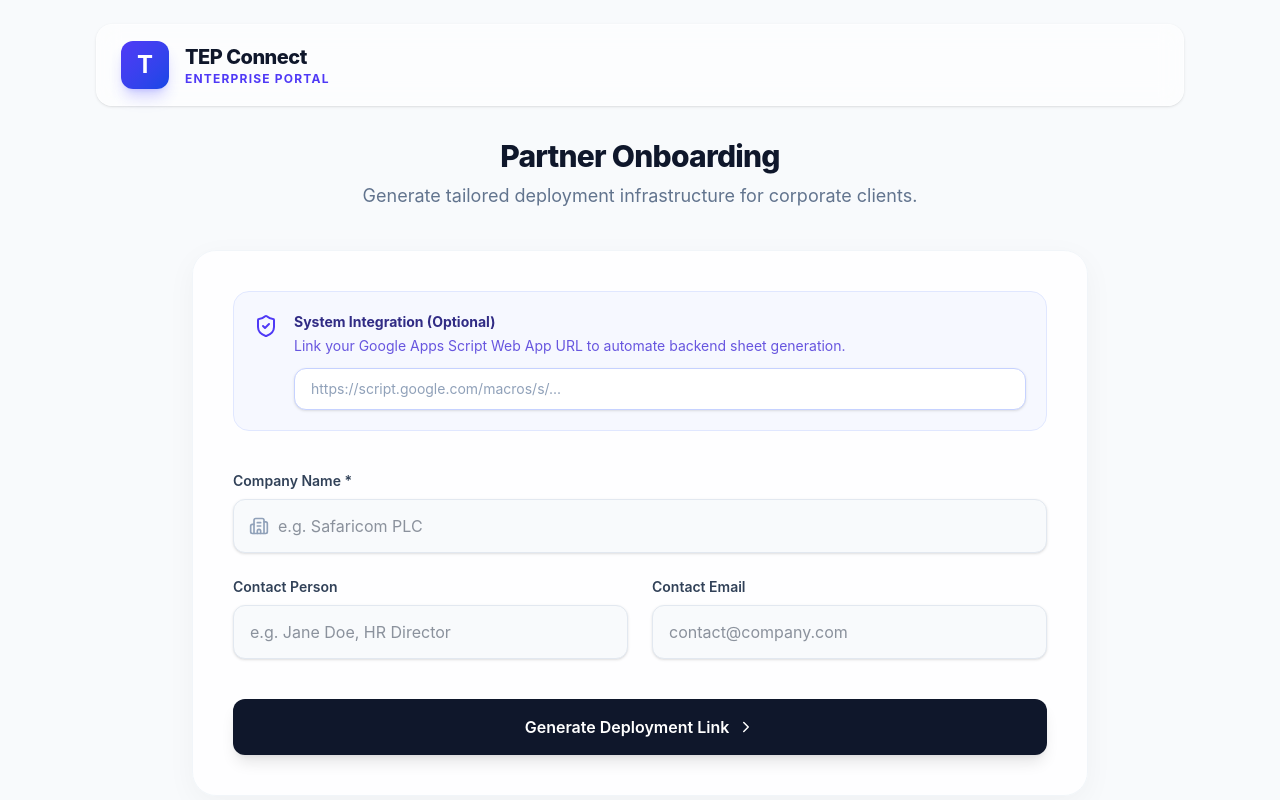
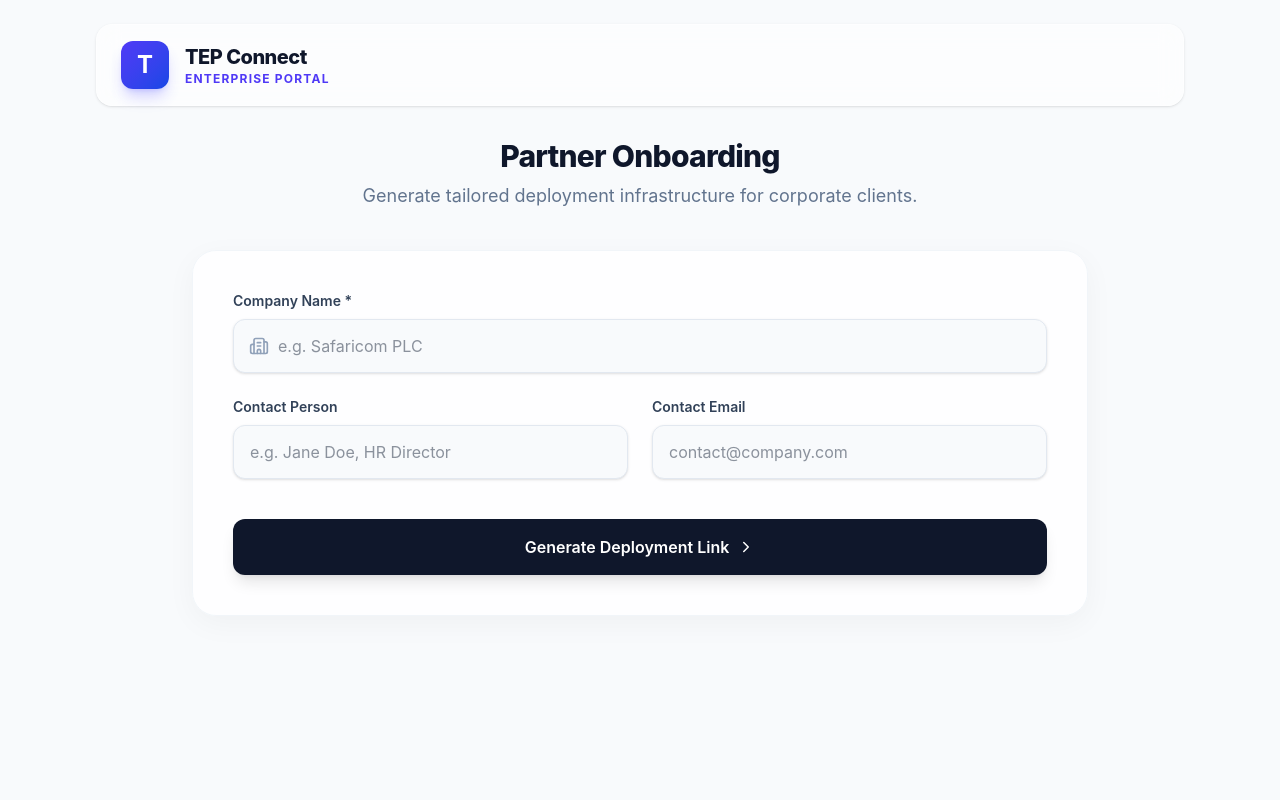
Before and after one commit to Brikipp/tep-connect-portal, a React (Vite) app: page / in a window 1280 px wide. Shown: the top 800 px of the page. Built offline with nearby package versions, Linux system fonts and the light colour scheme.

Commit message:
Hardcode webhook and fix URL routing

```diff
--- a/src/App.jsx
+++ b/src/App.jsx
@@ -37,13 +37,22 @@ const CONNECTIVITY_CATEGORIES = [
 
 const NETWORKS = ["Safaricom", "Airtel", "Jamii Telecom"];
 
+const WEBHOOK_URL = 'https://script.google.com/macros/s/AKfycbyz13q76b8CIfo6iaDdwrhx20Ym_5Cs7I8nFTTtWBAOt49jG78S_vyCBsxKbioOeUeKUw/exec';
+
 export default function App() {
-  // Routing State
-  const [currentView, setCurrentView] = useState('admin');
-  const [targetCompany, setTargetCompany] = useState('');
+  // Routing State - Read from URL first to auto-route generated links
+  const getInitialView = () => {
+    const params = new URLSearchParams(window.location.search);
+    return params.has('company') ? 'survey' : 'admin';
+  };
 
-  // App Script Webhook URL
-  const [webhookUrl, setWebhookUrl] = useState('');
+  const getInitialCompany = () => {
+    const params = new URLSearchParams(window.location.search);
+    return params.get('company') || '';
+  };
+
+  const [currentView, setCurrentView] = useState(getInitialView());
+  const [targetCompany, setTargetCompany] = useState(getInitialCompany());
 
   // --- Admin State ---
   const [adminForm, setAdminForm] = useState({ companyName: '', contactPerson: '', contactEmail: '' });
@@ -87,16 +96,14 @@ export default function App() {
       webAppBaseUrl: baseUrl
     };
 
-    if (webhookUrl) {
     try {
-        await fetch(webhookUrl, {
+      await fetch(WEBHOOK_URL, {
         method: 'POST',
         body: JSON.stringify(payload),
         headers: { 'Content-Type': 'text/plain;charset=utf-8' }
       });
     } catch (err) {
       console.error("Webhook submission failed", err);
-      }
     }
 
     setTimeout(() => {
@@ -121,16 +128,14 @@ export default function App() {
       payrollConsent: surveyForm.payrollConsent
     };
 
-    if (webhookUrl) {
     try {
-        await fetch(webhookUrl, {
+      await fetch(WEBHOOK_URL, {
         method: 'POST',
         body: JSON.stringify(payload),
         headers: { 'Content-Type': 'text/plain;charset=utf-8' }
       });
     } catch (err) {
       console.error("Webhook submission error.", err);
-      }
     }
 
     setTimeout(() => {
@@ -159,22 +164,6 @@ export default function App() {
       <div className="bg-white/80 backdrop-blur-xl rounded-3xl shadow-[0_8px_30px_rgb(0,0,0,0.04)] border border-slate-100 overflow-hidden">
 
         <div className="p-8 md:p-10">
-
-          {/* Optional Webhook Configuration */}
-          <div className="mb-10 p-5 bg-indigo-50/50 border border-indigo-100 rounded-2xl flex items-start gap-4 transition-all hover:bg-indigo-50">
-            <ShieldCheck className="text-indigo-600 shrink-0 mt-0.5" size={24} />
-            <div className="w-full">
-              <h4 className="text-sm font-bold text-indigo-900">System Integration (Optional)</h4>
-              <p className="mt-1 text-sm text-indigo-700/80 mb-3">Link your Google Apps Script Web App URL to automate backend sheet generation.</p>
-              <input
-                type="url"
-                placeholder="https://script.google.com/macros/s/..."
-                className="w-full px-4 py-2.5 text-sm border border-indigo-200 rounded-xl focus:ring-2 focus:ring-indigo-500 focus:border-indigo-500 bg-white shadow-sm outline-none transition-all placeholder:text-slate-400"
-                value={webhookUrl}
-                onChange={(e) => setWebhookUrl(e.target.value)}
-              />
-            </div>
-          </div>
 
           <form onSubmit={handleOnboardCompany} className="space-y-6">
             <div className="grid grid-cols-1 md:grid-cols-2 gap-6">
@@ -281,7 +270,10 @@ export default function App() {
     <div className="max-w-3xl mx-auto space-y-6 animate-fade-in pb-12">
 
       <button
-        onClick={() => setCurrentView('admin')}
+        onClick={() => {
+          window.history.pushState({}, '', window.location.pathname);
+          setCurrentView('admin');
+        }}
         className="text-sm text-slate-500 hover:text-slate-900 font-medium flex items-center gap-1.5 mb-2 transition-colors px-2"
       >
         <ArrowLeft size={16} /> Return to Admin
```
Lines whose indentation alone changed are shown as unchanged.
